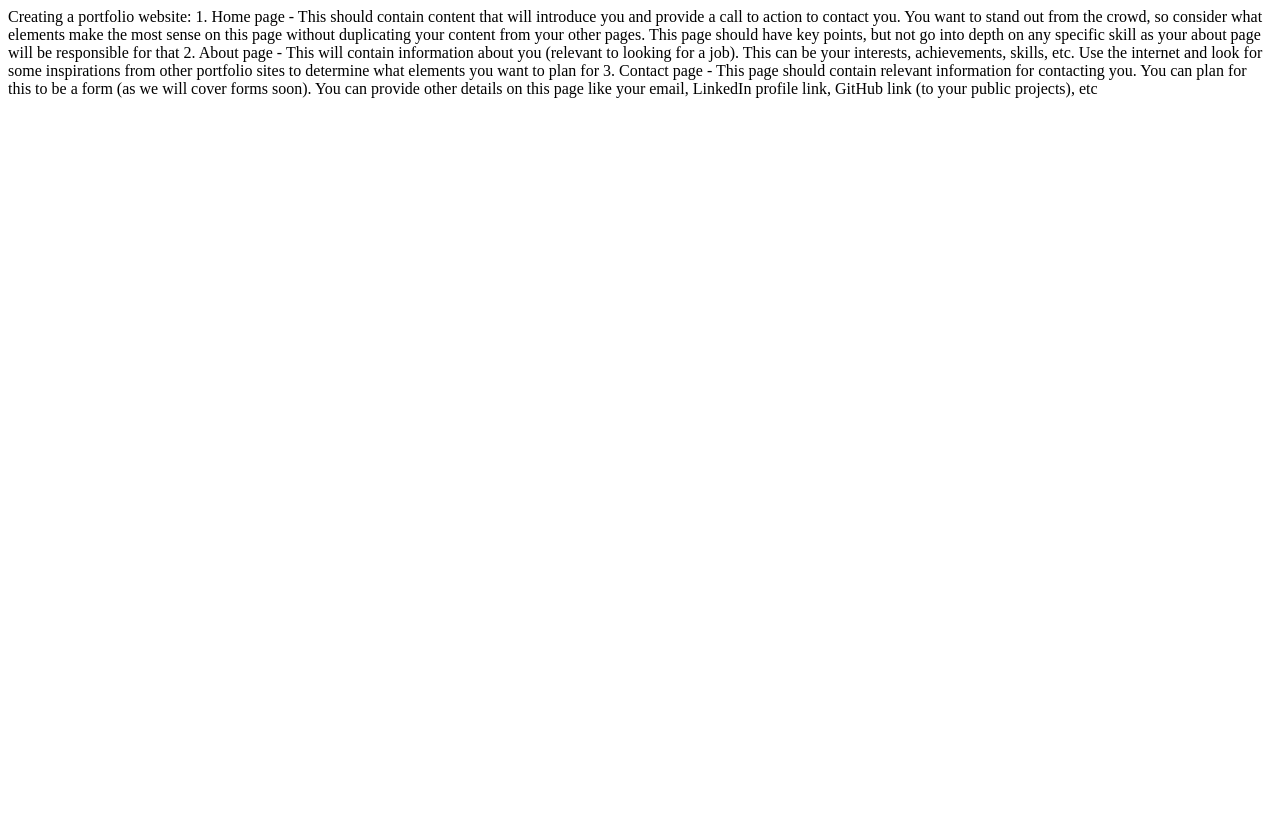
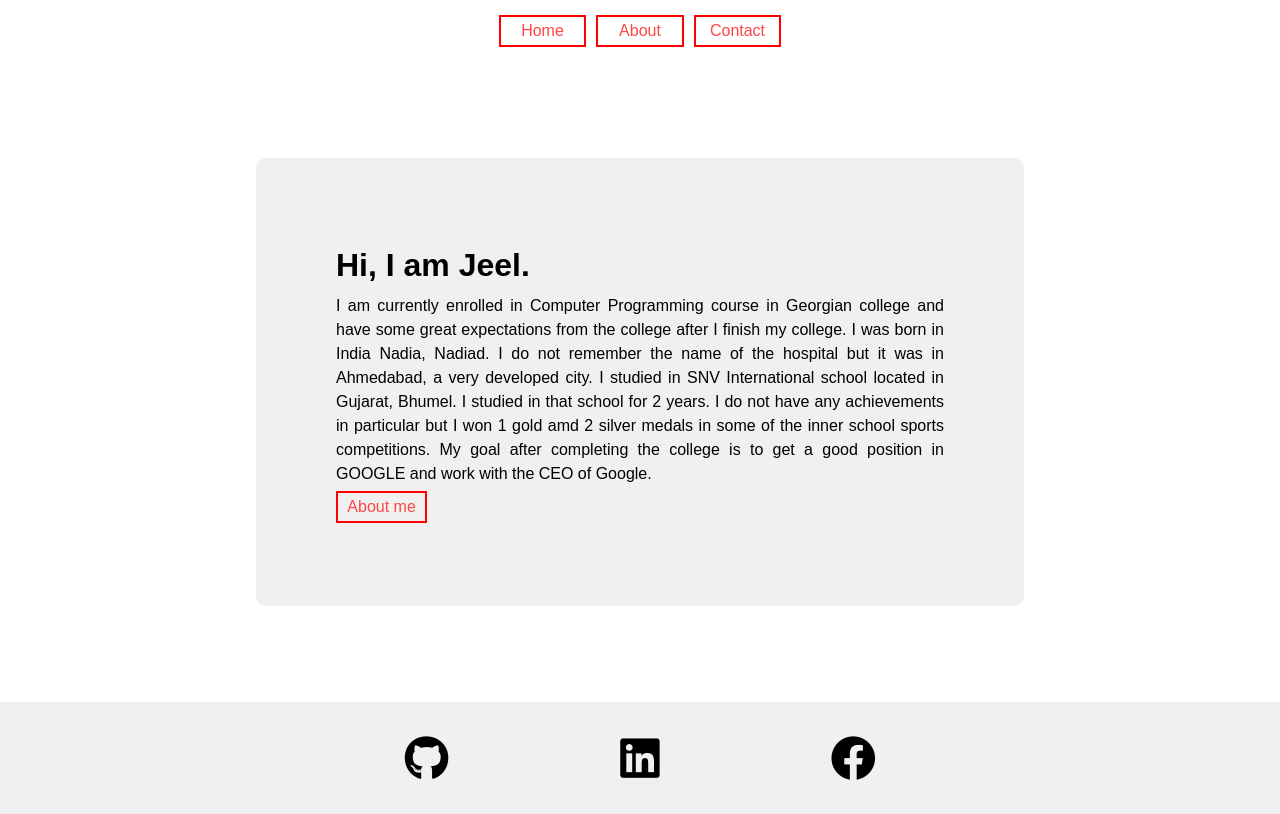
Before and after one commit to jeel105512/COMP1002-Assignment-1, a plain HTML site: page index.html in a window 1280 px wide. Drawn offline with Linux system fonts and the light colour scheme.

Commit message:
2nd commit, index.html
Completed my first chore, made a home page.

```diff
--- a/index.html
+++ b/index.html
@@ -1,4 +1,47 @@
-Creating a portfolio website:
+<!-- Creating a portfolio website:
 1. Home page - This should contain content that will introduce you and provide a call to action to contact you. You want to stand out from the crowd, so consider what elements make the most sense on this page without duplicating your content from your other pages. This page should have key points, but not go into depth on any specific skill as your about page will be responsible for that
 2. About page - This will contain information about you (relevant to looking for a job). This can be your interests, achievements, skills, etc. Use the internet and look for some inspirations from other portfolio sites to determine what elements you want to plan for
-3. Contact page - This page should contain relevant information for contacting you. You can plan for this to be a form (as we will cover forms soon). You can provide other details on this page like your email, LinkedIn profile link, GitHub link (to your public projects), etc
+3. Contact page - This page should contain relevant information for contacting you. You can plan for this to be a form (as we will cover forms soon). You can provide other details on this page like your email, LinkedIn profile link, GitHub link (to your public projects), etc -->
+
+<!DOCTYPE html>
+<html lang="en">
+<head>
+    <meta charset="UTF-8">
+    <meta http-equiv="X-UA-Compatible" content="IE=edge">
+    <meta name="viewport" content="width=device-width, initial-scale=1.0">
+    <title>Home</title>
+    <link rel="stylesheet" href="https://cdnjs.cloudflare.com/ajax/libs/font-awesome/6.2.0/css/all.min.css">
+    <link rel="stylesheet" href="style.css">
+</head>
+<body>
+    <header>
+        <nav>
+            <a href="index.html">Home</a>
+            <a href="about.html">About</a>
+            <a href="contact.html">Contact</a>
+        </nav>
+    </header>
+    <main>
+        <div>
+            <div class="main-container">
+                <h1>Hi, I am Jeel.</h1>
+                <p>I am currently enrolled in Computer Programming course in Georgian college and have some great expectations from the college after I finish my college.
+                    I was born in India Nadia, Nadiad. I do not remember the name of the hospital but it was in Ahmedabad, a very developed city.
+                    I studied in SNV International school located in Gujarat, Bhumel. I studied in that school for 2 years<!--(Completed my 11th and 12th in this school)-->.
+                    I do not have any achievements in particular but I won 1 gold amd 2 silver medals in some of the inner school sports competitions.
+                    My goal after completing the college is to get a good position in GOOGLE and work with the CEO of Google.</p>
+                <a href="about.html" class="main-about-button">About me</a>
+            </div>
+        </div>
+    </main>
+    <footer>
+        <div class="footer-container">
+            <div class="icons">
+                <div class="icon"><a href="https://github.com/jeel105512" target="_blank"><i class="fa-brands fa-github"></i></a></div>
+                <div class="icon"><a href="https://www.linkedin.com/in/jeelkumar-patel-87b922246/" target="_blank"><i class="fa-brands fa-linkedin"></i></a></div>
+                <div class="icon"><a href="" target="_blank"><i class="fa-brands fa-facebook"></i></a></div>
+            </div>
+        </div>
+    </footer>
+</body>
+</html>
--- /dev/null
+++ b/style.css
@@ -0,0 +1,115 @@
+*{
+    padding: 0;
+    margin: 0;
+    box-sizing: border-box;
+    font-family: sans-serif;
+}
+
+nav{
+    display: flex;
+    flex-direction: row;
+    justify-content: center;
+    align-items: center;
+    margin: 15px;
+
+    background: rgba(255, 255, 255, 0.2);
+}
+nav a{
+    width: 7%;
+    padding: 5px;
+    margin: 0 5px;
+
+    text-decoration: none;
+
+    display: flex;
+    justify-content: center;
+    align-items: center;
+
+    background: none;
+    color: rgb(255, 70, 70);
+    border: 2px solid red;
+    transition: all 0.2s ease-in;
+}
+nav a:hover{
+    background: red;
+    color: white;
+}
+
+/* main */
+main div{
+    width: 100vw;
+    height: 80vh;
+    border-radius: 10px;
+
+    display: flex;
+    justify-content: center;
+    align-items: center;
+}
+.main-container{
+    background: rgb(240, 240, 240);
+    width: 60%;
+    height: 70%;
+
+    padding: 80px;
+
+    display: flex;
+    flex-direction: column;
+    justify-content: center;
+    align-items: flex-start;
+}
+.main-container h1{
+    margin: 10px 0;
+}
+.main-container p{
+    line-height: 1.5;
+    text-align: justify;
+}
+.main-about-button{
+    width: 15%;
+    padding: 5px;
+    margin: 5px 0;
+
+    text-decoration: none;
+
+    display: flex;
+    justify-content: center;
+    align-items: center;
+
+    background: none;
+    color: rgb(255, 70, 70);
+    border: 2px solid red;
+    transition: all 0.2s ease-in;
+}
+.main-about-button:hover{
+    background: red;
+    color: white;
+}
+
+/* footer */
+footer div{
+    background: rgb(240, 240, 240);
+    width: 100vw;
+    height: 14vh;
+
+    display: flex;
+    justify-content: center;
+    align-items: center;
+}
+.icons{
+    max-width: 50%;
+
+    display: flex;
+    justify-content: space-evenly;
+    align-items: center;
+}
+.icon i{
+    /* width: 100%;
+    height: 100%; */
+    font-size: 45px;
+    color: none;
+    transition: all 0.2s ease-in;
+    color: black;
+}
+.icon i:hover{
+    color: rgb(0, 153, 255);
+}
```
